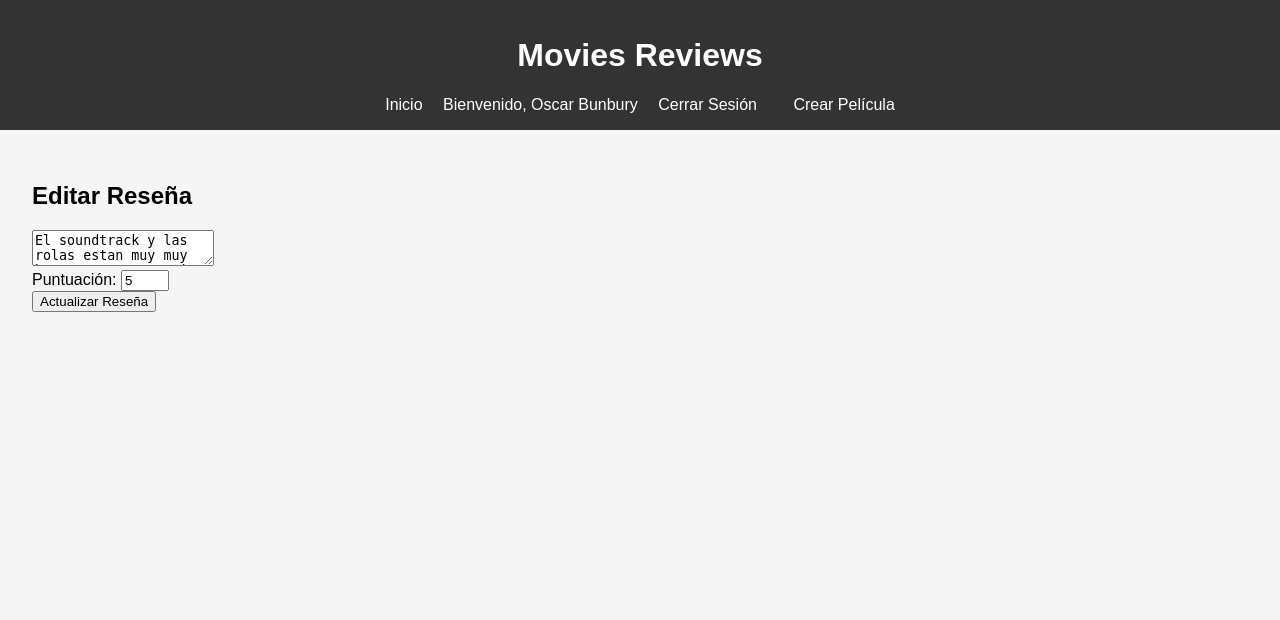
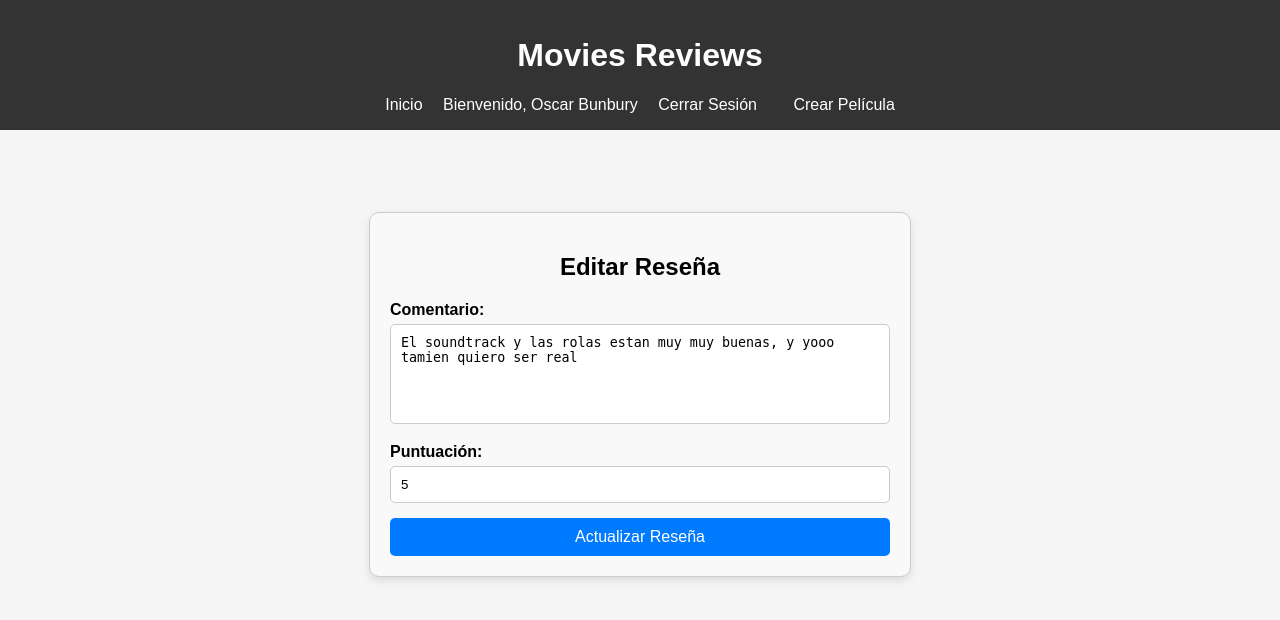
Before and after one commit to OskrGa08/moviesreview, a Flask app: page /resena/2/editar in a window 1280 px wide. Shown: the top 620 px of the page. Run offline with Flask 3, Linux system fonts and the light colour scheme; a user stored in the database is signed in.

Commit message:
Ya casi queda yo digo

```diff
--- a/app/models.py
+++ b/app/models.py
@@ -16,7 +16,7 @@ class Pelicula(db.Model):
     titulo = db.Column(db.String(200))
     director = db.Column(db.String(150))
     descripcion = db.Column(db.Text)
-    fecha_lanzamiento = db.Column(db.Date)
+    fecha_lanzamiento = db.Column(db.Date)  # Asegúrate de que sea de tipo Date
     portada = db.Column(db.String(255))  # Ruta del archivo de la portada
     resenas = db.relationship('Resena', backref='pelicula', lazy=True)
 
--- a/app/routes.py
+++ b/app/routes.py
@@ -3,6 +3,7 @@ from flask_login import login_user, logout_user, login_required, current_user
 from werkzeug.security import generate_password_hash, check_password_hash
 from app.models import Usuario, Pelicula, Resena, db
 from sqlalchemy.orm import joinedload
+from datetime import datetime
 
 main = Blueprint('main', __name__)
 
@@ -108,10 +109,10 @@ def login():
         usuario = Usuario.query.filter_by(correo=correo).first()
         if usuario and check_password_hash(usuario.contraseña, contraseña):
             login_user(usuario)
-            flash('Has iniciado sesión exitosamente.')
-            return redirect(url_for('main.index'))  # Redirigir al inicio
+            flash('Has iniciado sesión exitosamente.', 'success')
+            return redirect(url_for('main.index'))
         else:
-            flash('Correo o contraseña incorrectos.')
+            flash('Correo o contraseña incorrectos.', 'error')
 
     return render_template('login.html')
 
@@ -134,6 +135,13 @@ def nueva_pelicula():
         fecha_lanzamiento = request.form['fecha_lanzamiento']
         portada = request.form['portada']
 
+        # Convertir la fecha de lanzamiento a un objeto datetime.date
+        try:
+            fecha_lanzamiento = datetime.strptime(fecha_lanzamiento, '%Y-%m-%d').date()
+        except ValueError:
+            flash('Formato de fecha inválido. Usa el formato AAAA-MM-DD.')
+            return redirect(url_for('main.nueva_pelicula'))
+
         nueva_pelicula = Pelicula(
             titulo=titulo,
             director=director,
--- a/app/static/css/style.css
+++ b/app/static/css/style.css
@@ -251,3 +251,85 @@ main {
 .review-form .btn:hover {
     background-color: #0056b3;
 }
+
+/* Formulario de edición de reseñas */
+/* Contenedor de edición de reseñas */
+.edit-review-container {
+    max-width: 500px;
+    margin: 50px auto;
+    padding: 20px;
+    border: 1px solid #ccc;
+    border-radius: 10px;
+    box-shadow: 0 4px 8px rgba(0, 0, 0, 0.1);
+    background-color: #f9f9f9;
+    text-align: center;
+}
+
+/* Formulario de edición de reseñas */
+.edit-review-form label {
+    display: block;
+    margin-bottom: 5px;
+    font-weight: bold;
+    text-align: left;
+}
+
+.edit-review-form textarea {
+    width: 100%;
+    height: 100px;
+    padding: 10px;
+    margin-bottom: 15px;
+    border: 1px solid #ccc;
+    border-radius: 5px;
+    resize: none;
+    box-sizing: border-box;
+}
+
+.edit-review-form input[type="number"] {
+    width: 100%;
+    padding: 10px;
+    margin-bottom: 15px;
+    border: 1px solid #ccc;
+    border-radius: 5px;
+    box-sizing: border-box;
+}
+
+.edit-review-form .btn {
+    width: 100%;
+    padding: 10px;
+    background-color: #007bff;
+    color: white;
+    border: none;
+    border-radius: 5px;
+    cursor: pointer;
+    font-size: 16px;
+}
+
+.edit-review-form .btn:hover {
+    background-color: #0056b3;
+}
+
+/* Contenedor de mensajes flash */
+.flash-messages {
+    margin: 20px 0;
+    text-align: center;
+}
+
+/* Mensaje de éxito */
+.flash-message.success {
+    background-color: #d4edda;
+    color: #155724;
+    border: 1px solid #c3e6cb;
+    padding: 10px;
+    border-radius: 5px;
+    margin-bottom: 10px;
+}
+
+/* Mensaje de error */
+.flash-message.error {
+    background-color: #f8d7da;
+    color: #721c24;
+    border: 1px solid #f5c6cb;
+    padding: 10px;
+    border-radius: 5px;
+    margin-bottom: 10px;
+}
--- a/app/templates/editar_resena.html
+++ b/app/templates/editar_resena.html
@@ -1,11 +1,14 @@
 {% extends 'base.html' %}
 
 {% block content %}
-<h2>Editar Reseña</h2>
-<form method="POST">
-    <textarea name="comentario" required>{{ resena.comentario }}</textarea><br>
-    <label for="puntuacion">Puntuación:</label>
-    <input type="number" name="puntuacion" min="1" max="5" value="{{ resena.puntuacion }}" required><br>
-    <button type="submit">Actualizar Reseña</button>
-</form>
+<div class="edit-review-container">
+    <h2>Editar Reseña</h2>
+    <form method="POST" class="edit-review-form">
+        <label for="comentario">Comentario:</label>
+        <textarea name="comentario" placeholder="Escribe tu comentario..." required>{{ resena.comentario }}</textarea><br>
+        <label for="puntuacion">Puntuación:</label>
+        <input type="number" name="puntuacion" min="1" max="5" value="{{ resena.puntuacion }}" required><br>
+        <button type="submit" class="btn">Actualizar Reseña</button>
+    </form>
+</div>
 {% endblock %}
--- a/run.py
+++ b/run.py
@@ -3,4 +3,4 @@ from app import create_app
 app = create_app()
 
 if __name__ == '__main__':
-    app.run(debug=True)
+    app.run(host='0.0.0.0', port=5000, debug=True)
```
Also changed, not shown: app/templates/login.html (+11 -0 lines), app/templates/nueva_pelicula.html (+8 -8 lines), instance/movies_reviews.db.
